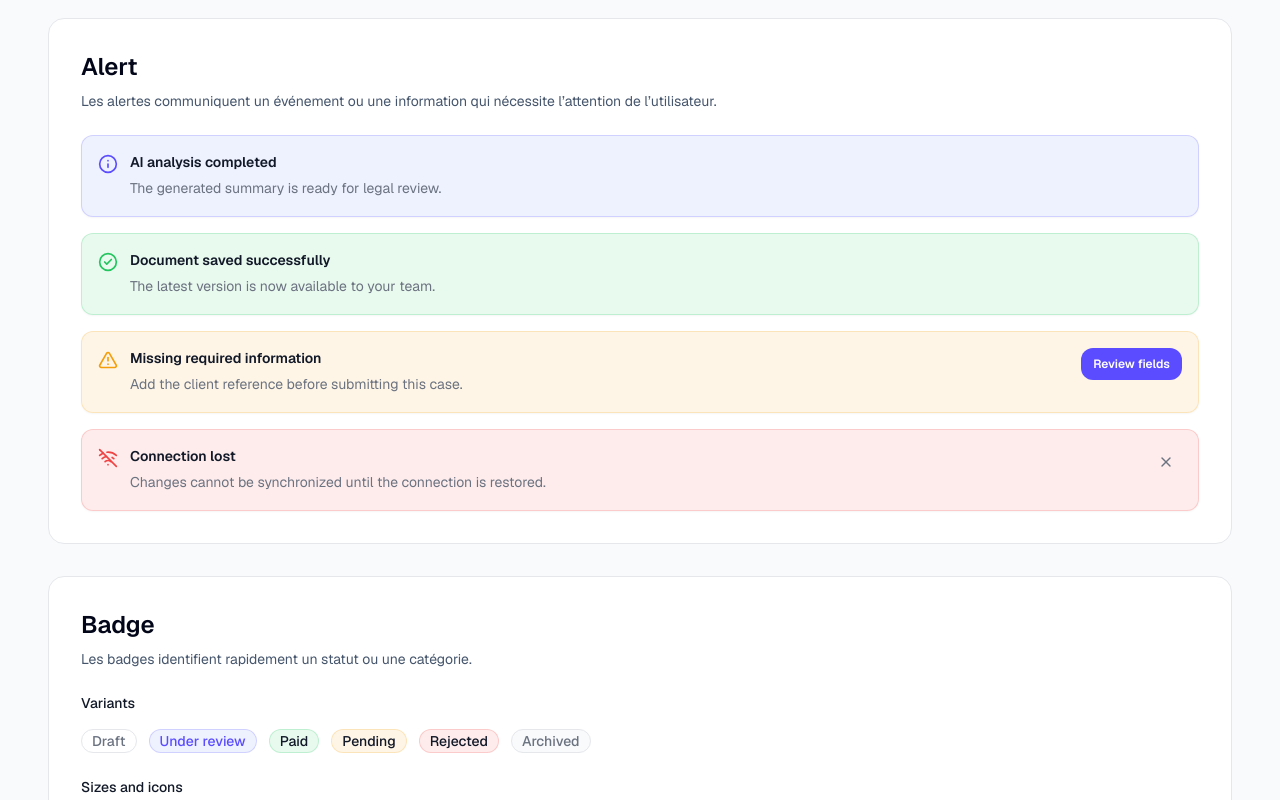
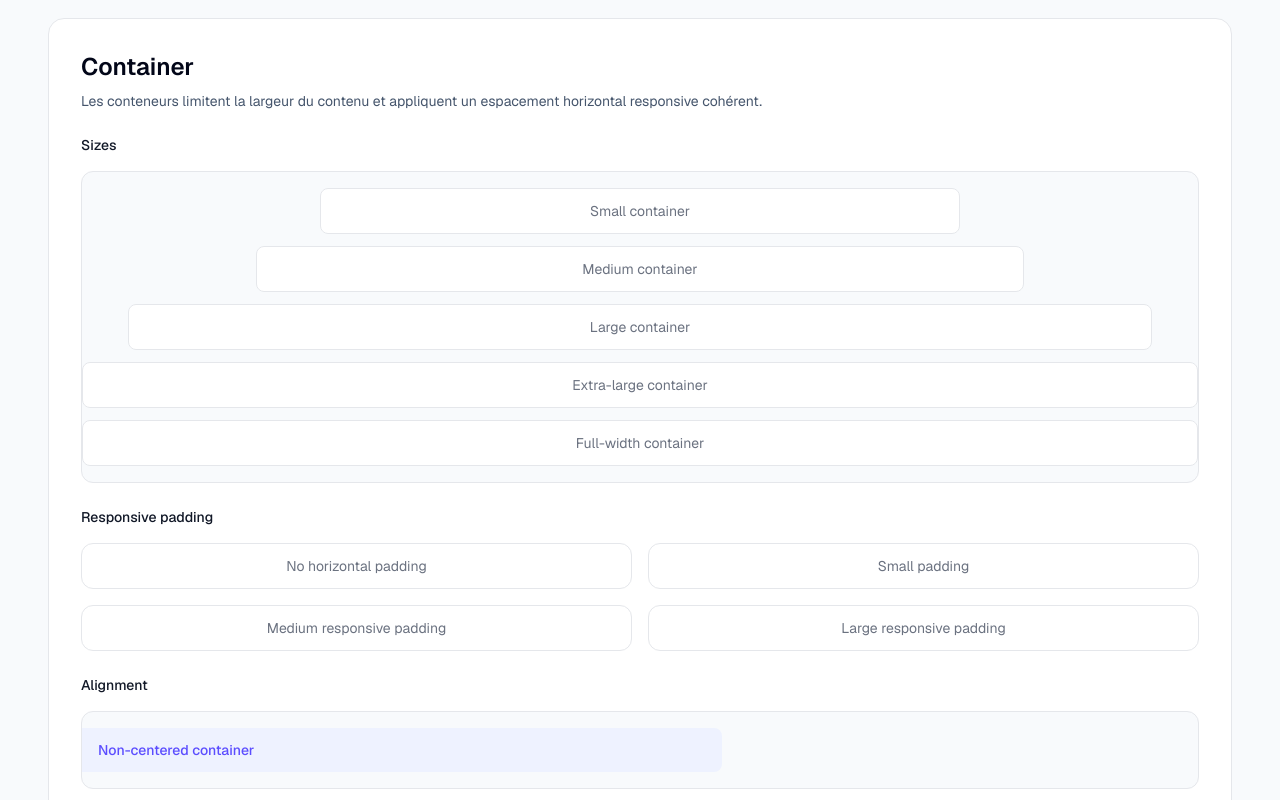
Before and after one commit to Allan-77120/legora, a Next.js app: page /design-system in a window 1280 px wide. Shown: the part 400-1200 px from the top of the page. Built offline with nearby package versions, Linux system fonts and the light colour scheme.

Commit message:
feat(ui): add production-ready Container component

```diff
--- a/src/app/design-system/page.tsx
+++ b/src/app/design-system/page.tsx
@@ -20,6 +20,7 @@ import {
   CardHeader,
   CardTitle,
   Checkbox,
+  Container,
   Input,
   Label,
   Radio,
@@ -60,6 +61,123 @@ export default function UIPage() {
                 <Button type="button" disabled>
                   Button Disabled
                 </Button>
+              </div>
+            </div>
+          </section>
+
+          <section className="rounded-[16px] border border-[#E5E7EB] bg-white p-8">
+            <div className="space-y-6">
+              <div>
+                <h2 className="text-2xl font-semibold text-slate-950">
+                  Container
+                </h2>
+
+                <p className="mt-2 text-sm text-slate-600">
+                  Les conteneurs limitent la largeur du contenu et appliquent
+                  un espacement horizontal responsive cohérent.
+                </p>
+              </div>
+
+              <div className="space-y-4">
+                <p className="text-sm font-medium text-[var(--text-primary)]">
+                  Sizes
+                </p>
+
+                <div className="space-y-3 overflow-hidden rounded-[var(--radius-md)] border border-[var(--border)] bg-[var(--background)] py-4">
+                  <Container
+                    size="sm"
+                    padding="sm"
+                    className="rounded-[var(--radius-sm)] border border-[var(--border)] bg-[var(--surface)] py-3 text-center text-sm text-[var(--text-secondary)]"
+                  >
+                    Small container
+                  </Container>
+                  <Container
+                    size="md"
+                    padding="sm"
+                    className="rounded-[var(--radius-sm)] border border-[var(--border)] bg-[var(--surface)] py-3 text-center text-sm text-[var(--text-secondary)]"
+                  >
+                    Medium container
+                  </Container>
+                  <Container
+                    size="lg"
+                    padding="sm"
+                    className="rounded-[var(--radius-sm)] border border-[var(--border)] bg-[var(--surface)] py-3 text-center text-sm text-[var(--text-secondary)]"
+                  >
+                    Large container
+                  </Container>
+                  <Container
+                    size="xl"
+                    padding="sm"
+                    className="rounded-[var(--radius-sm)] border border-[var(--border)] bg-[var(--surface)] py-3 text-center text-sm text-[var(--text-secondary)]"
+                  >
+                    Extra-large container
+                  </Container>
+                  <Container
+                    size="full"
+                    padding="sm"
+                    className="rounded-[var(--radius-sm)] border border-[var(--border)] bg-[var(--surface)] py-3 text-center text-sm text-[var(--text-secondary)]"
+                  >
+                    Full-width container
+                  </Container>
+                </div>
+              </div>
+
+              <div className="space-y-4">
+                <p className="text-sm font-medium text-[var(--text-primary)]">
+                  Responsive padding
+                </p>
+
+                <div className="grid gap-4 md:grid-cols-2">
+                  <Container
+                    size="full"
+                    padding="none"
+                    centered={false}
+                    className="rounded-[var(--radius-md)] border border-[var(--border)] bg-[var(--surface)] py-3 text-center text-sm text-[var(--text-secondary)]"
+                  >
+                    No horizontal padding
+                  </Container>
+                  <Container
+                    size="full"
+                    padding="sm"
+                    centered={false}
+                    className="rounded-[var(--radius-md)] border border-[var(--border)] bg-[var(--surface)] py-3 text-center text-sm text-[var(--text-secondary)]"
+                  >
+                    Small padding
+                  </Container>
+                  <Container
+                    size="full"
+                    padding="md"
+                    centered={false}
+                    className="rounded-[var(--radius-md)] border border-[var(--border)] bg-[var(--surface)] py-3 text-center text-sm text-[var(--text-secondary)]"
+                  >
+                    Medium responsive padding
+                  </Container>
+                  <Container
+                    size="full"
+                    padding="lg"
+                    centered={false}
+                    className="rounded-[var(--radius-md)] border border-[var(--border)] bg-[var(--surface)] py-3 text-center text-sm text-[var(--text-secondary)]"
+                  >
+                    Large responsive padding
+                  </Container>
+                </div>
+              </div>
+
+              <div className="space-y-4">
+                <p className="text-sm font-medium text-[var(--text-primary)]">
+                  Alignment
+                </p>
+
+                <div className="rounded-[var(--radius-md)] border border-[var(--border)] bg-[var(--background)] py-4">
+                  <Container
+                    size="sm"
+                    padding="sm"
+                    centered={false}
+                    className="rounded-r-[var(--radius-sm)] bg-[var(--primary-soft)] py-3 text-sm font-medium text-[var(--primary)]"
+                  >
+                    Non-centered container
+                  </Container>
+                </div>
               </div>
             </div>
           </section>
--- /dev/null
+++ b/src/components/ui/Container.tsx
@@ -0,0 +1,57 @@
+import * as React from "react";
+
+import { cn } from "@/lib/utils";
+
+export type ContainerSize = "sm" | "md" | "lg" | "xl" | "full";
+
+export type ContainerPadding = "none" | "sm" | "md" | "lg";
+
+export interface ContainerProps
+  extends React.HTMLAttributes<HTMLDivElement> {
+  size?: ContainerSize;
+  padding?: ContainerPadding;
+  centered?: boolean;
+}
+
+const sizeClasses: Record<ContainerSize, string> = {
+  sm: "max-w-screen-sm",
+  md: "max-w-screen-md",
+  lg: "max-w-screen-lg",
+  xl: "max-w-screen-xl",
+  full: "max-w-none",
+};
+
+const paddingClasses: Record<ContainerPadding, string> = {
+  none: "px-0",
+  sm: "px-4",
+  md: "px-4 sm:px-6",
+  lg: "px-4 sm:px-6 lg:px-8",
+};
+
+export const Container = React.forwardRef<HTMLDivElement, ContainerProps>(
+  (
+    {
+      centered = true,
+      className,
+      padding = "md",
+      size = "xl",
+      ...props
+    },
+    ref,
+  ) => {
+    return (
+      <div
+        ref={ref}
+        className={cn(
+          "w-full",
+          sizeClasses[size],
+          paddingClasses[padding],
+          centered && "mx-auto",
+          className,
+        )}
+        {...props}
+      />
+    );
+  },
+);
+Container.displayName = "Container";
--- a/src/components/ui/index.ts
+++ b/src/components/ui/index.ts
@@ -3,6 +3,7 @@ export * from "./Badge";
 export * from "./Button";
 export * from "./Card";
 export * from "./Checkbox";
+export * from "./Container";
 export * from "./Input";
 export * from "./Label";
 export * from "./Radio";
```
Also changed, not shown: 2 other files (tests, documents, lock files or other folders).
